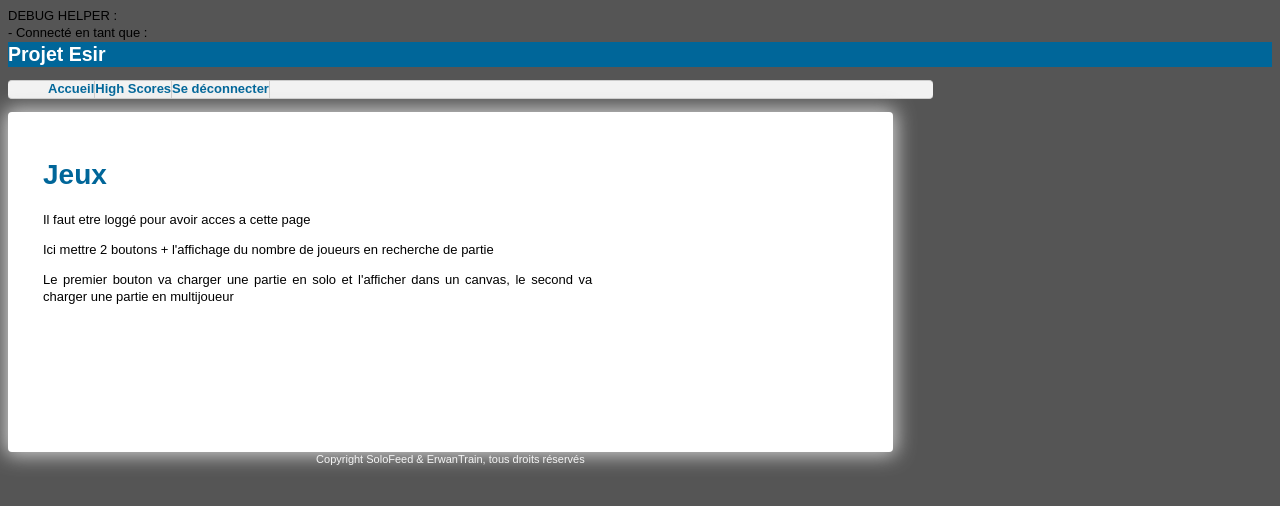
After one commit to LoulouLMG/esir-project, a PHP site: the page made by application/views/game/index.php in a window 1280 px wide. The commit adds this page. Shown: the top 506 px of the page. Run offline with PHP 8.4, Linux system fonts and the light colour scheme; the template is opened without the code that fills it, so the values that code supplies are empty; some libraries are stand-ins or nearby versions.

Commit message:
auth system added
- game view is only accessible to logged users
- now footer is displayed correctly

```diff
--- a/application/views/_templates/footer.php
+++ b/application/views/_templates/footer.php
@@ -1,6 +1,8 @@
+            </div>
+            </div>
             <div class="footer">
-               	<p>Copyright SoloFeed &#38; ErwanTrain, tous droits réservés</p>
+            	<p>Copyright SoloFeed &#38; ErwanTrain, tous droits réservés</p>
             </div>
         </div>
     </body>
-</html>
+    </html>
--- a/application/views/_templates/header.php
+++ b/application/views/_templates/header.php
@@ -7,20 +7,19 @@
     <meta name="description" content="">
     <meta name="viewport" content="width=device-width, initial-scale=1">
 
-    <link rel="stylesheet" type="text/css" href="<?php echo URL;?>public/css/reset.css"/>
     <link rel="stylesheet" type="text/css" href="<?php echo URL;?>public/css/style.css"/>
 
     <script type="text/javascript" src="<?php echo URL;?>public/js/application.js"></script>
 </head>
 <body>
     <div class="debug-helper-box">
-        DEBUG HELPER:
+        DEBUG HELPER :</br>
         <?php
             if(Session::get('user_logged_in'))
             {
-                echo "connecte en tant que : " . Session::get('user_name');
+                echo "- Connecté en tant que : " . Session::get('user_name');
             }else{
-                echo "non connecte";
+                echo "- Non connecté";
             }
         ?>
     </div>
--- /dev/null
+++ b/application/views/game/index.php
@@ -0,0 +1,12 @@
+<div class="content">
+    <h1>Jeux</h1>
+    <article>
+        <!-- echo out the system feedback (error and success messages) -->
+        <?php $this->renderFeedbackMessages(); ?>
+
+        <!-- Texte aléatoire useless pour test -->
+        <p align="justify">Il faut etre loggé pour avoir acces a cette page</p>
+        <p align="justify">Ici mettre 2 boutons + l'affichage du nombre de joueurs en recherche de partie</p>
+        <p align="justify">Le premier bouton va charger une partie en solo et l'afficher dans un canvas, le second va charger une partie en multijoueur</p>
+    </article>
+</div>
```
Also changed, not shown: application/controllers/game.php (added, +20 -0 lines), application/libs/Auth.php (added, +22 -0 lines).
